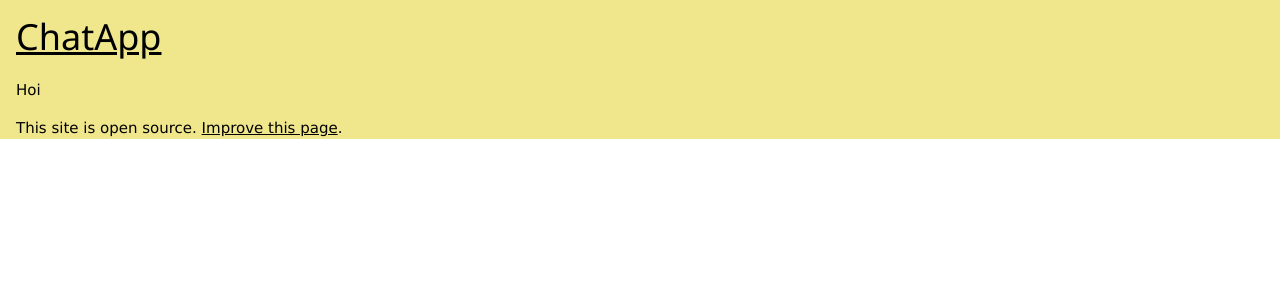
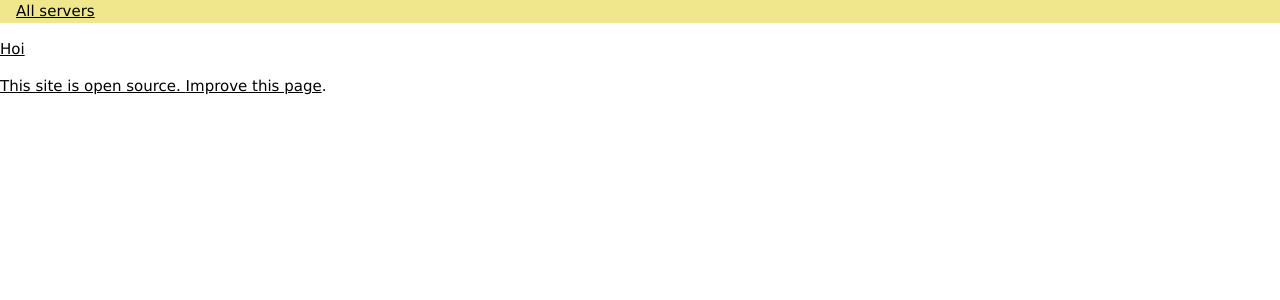
Before and after one commit to BasToTheMax/ChatApp, a Jekyll site: the page built from docs/index.md, in a window 1280 px wide. Shown: the top 300 px of the page. Built offline with Jekyll 4.4.1, drawn with Linux system fonts in a browser that asks for light colours; our own code applies the rules of GitHub Pages for plain Markdown files.

Commit message:
Update default.html

```diff
--- a/docs/_layouts/default.html
+++ b/docs/_layouts/default.html
@@ -23,7 +23,9 @@
   <body>
     <div class="w3-khaki w3-container">
 
-      <h1><a href="https://bastothemax.github.io/ChatApp/">ChatApp</a></h1>
+      <a href="/{{ site.base}}/servers">All servers
+
+    </div>
 
 
       {{ content }}
@@ -34,7 +36,6 @@
         This site is open source. <a href="{{ site.gh_edit_repository }}/{{ page.path }}">Improve this page</a>.
       </div>
 
-    </div>
 
   </body>
 </html>
```
